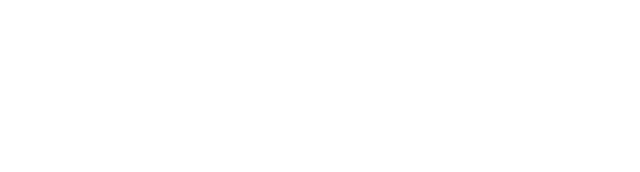
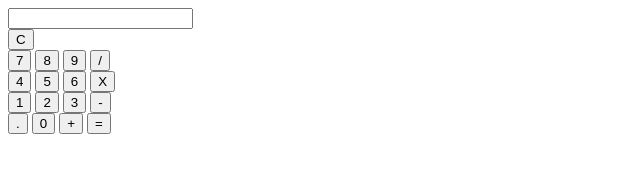
Before and after one commit to Amal2337/simple-calculator, a plain HTML site: page index.html in a window 1280 px wide. Shown: the whole page, without its empty margins (0-640 px from the left). Drawn offline with Linux system fonts and the light colour scheme.

Commit message:
Update index.html

```diff
--- a/index.html
+++ b/index.html
@@ -1,11 +1,50 @@
 <!DOCTYPE html>
 <html lang="en">
 <head>
-   <title>Document</title>
-   <link rel="stylesheet" href="style.css">
-   <script src="script.js"></script>
+    <meta charset="UTF-8">
+    <meta name="viewport" content="width=device-width, initial-scale=1.0">
+    <title>Mycalculator</title>
+     <link rel="stylesheet" href="style.css">
+    <script src="script.js"></script>
 </head>
 <body>
+    <div class="main-body">
+        <div class="calc">
+                <div class="output">
+                     <input type="text" id="screen">
+                </div>
+          <div class="buttons">
+            <button onclick="cleardisplay()" class="btn">C</button>
 
+             <div class="row">
+              <button onclick="buttonclick(7)" class="btn">7</button>
+              <button onclick="buttonclick(8)" class="btn">8</button>
+              <button onclick="buttonclick(9)" class="btn">9</button>
+              <button onclick="buttonclick('/')"class="btn">/</button>
+             </div>
+
+             <div class="row">
+                <button onclick="buttonclick(4)" class="btn">4</button>
+                <button onclick="buttonclick(5)" class="btn">5</button>
+                <button onclick="buttonclick(6)" class="btn">6</button>
+                <button onclick="buttonclick('*')" class="btn">X</button>
+             </div>
+
+             <div class="row">
+                <button onclick="buttonclick(1)" class="btn">1</button>
+                <button onclick="buttonclick(2)" class="btn">2</button>
+                <button onclick="buttonclick(3)" class="btn">3</button>
+                <button onclick="buttonclick('-')" class="btn">-</button>
+             </div>
+
+             <div class="row">
+                <button onclick="buttonclick('.')" class="btn">.</button>
+                <button onclick="buttonclick(0)" class="btn">0</button>
+                <button onclick="buttonclick('+')" class="btn">+</button>
+                <button onclick="equalclick()" class="btn">=</button>
+             </div>
+
+         </div>
+      </div>
+  </div>
 </body>
-</html>
```
